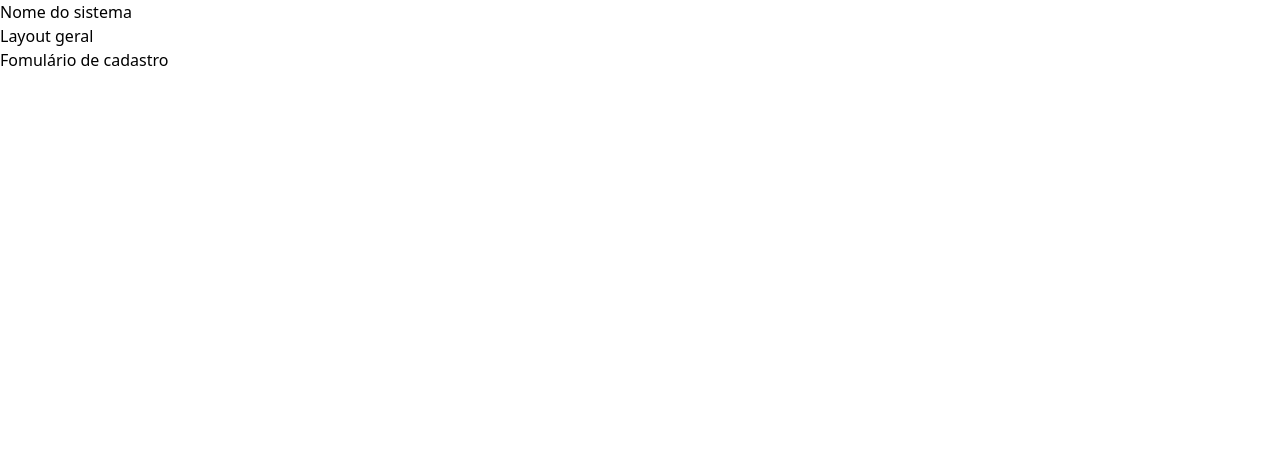
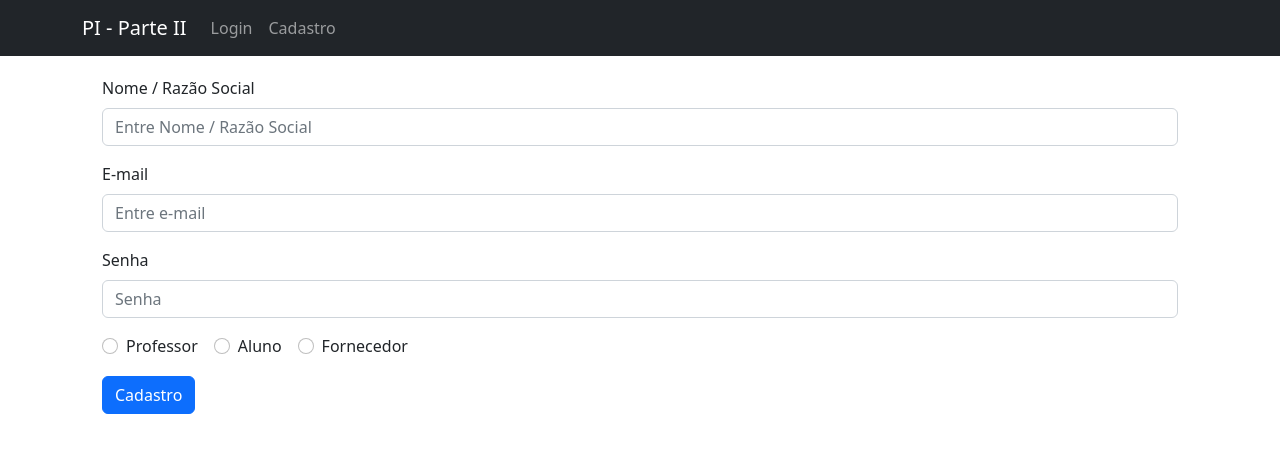
Before and after one commit to solangegamboa/pi-2-entrega, a Next.js app: page /cadastro in a window 1280 px wide. Shown: the top 452 px of the page. Built offline with nearby package versions, Linux system fonts and the light colour scheme.

Commit message:
menu - cadastro - rotas

```diff
--- a/app/cadastro/page.tsx
+++ b/app/cadastro/page.tsx
@@ -1,5 +1,13 @@
+'use client'
 import React from "react";
+import Formulario from "../components/Formularios/Formulario";
+import { Container } from "react-bootstrap";
 
 export default function Page() {
-    return <h1>Fomulário de cadastro</h1>;
+    return (
+        <Container>
+            <Formulario tipo={"cadastro"} />
+        </Container>
+
+    )
 }
--- /dev/null
+++ b/app/components/Formularios/Formulario.tsx
@@ -0,0 +1,61 @@
+'use client'
+import { useRouter } from 'next/navigation';
+import Button from 'react-bootstrap/Button';
+import Form from 'react-bootstrap/Form';
+import './style.css';
+import RadioBtn from './RadioBtn';
+
+function Formulario(props) {
+    return (props.tipo === 'login') ? Login() : Cadastro()
+}
+
+function Login() {
+    const router = useRouter();
+    return (
+        <Form className='form'>
+            <Form.Group className="mb-3" controlId="formBasicEmail">
+                <Form.Label>E-mail</Form.Label>
+                <Form.Control type="email" placeholder="Entre com seu e-mail" />
+            </Form.Group>
+
+            <Form.Group className="mb-3" controlId="formBasicPassword">
+                <Form.Label>Senha</Form.Label>
+                <Form.Control type="password" placeholder="Password" />
+            </Form.Group>
+
+            <Button variant="primary" type="submit" onClick={() => router.push('/dashboard')}>
+                Login
+            </Button>
+        </Form >
+    );
+}
+
+function Cadastro() {
+    const router = useRouter();
+    return (
+        <Form>
+            <Form.Group className="mb-3" controlId="formBasicName">
+                <Form.Label>Nome / Razão Social</Form.Label>
+                <Form.Control type="text" placeholder="Entre Nome / Razão Social" />
+            </Form.Group>
+
+            <Form.Group className="mb-3" controlId="formBasicEmail">
+                <Form.Label>E-mail</Form.Label>
+                <Form.Control type="email" placeholder="Entre e-mail" />
+            </Form.Group>
+
+            <Form.Group className="mb-3" controlId="formBasicPassword">
+                <Form.Label>Senha</Form.Label>
+                <Form.Control type="text" placeholder="Senha" />
+            </Form.Group>
+
+            <RadioBtn></RadioBtn>
+
+            <Button variant="primary" type="submit" onClick={() => router.push('/dashboard')}>
+                Cadastro
+            </Button>
+        </Form>
+    );
+}
+
+export default Formulario;
--- /dev/null
+++ b/app/components/Formularios/RadioBtn.tsx
@@ -0,0 +1,75 @@
+'use client'
+import { useState } from "react";
+import { Form } from "react-bootstrap";
+
+export default function RadioBtn() {
+    const [pessoa, setPessoa] = useState("");
+
+    /**
+    *
+    * - Fornecedor
+    * Nome fantasia
+    * CNPJ
+    */
+
+    return (
+        <div>
+            <div key={`inline-radio`} className="mb-3">
+                <Form.Check inline label="Professor" name="pessoa" type='radio' id={`inline-radio-1`} value="professor" checked={pessoa === 'professor'} onChange={(e) => setPessoa(e.currentTarget.value)} />
+                <Form.Check inline label="Aluno" name="pessoa" type='radio' id={`inline-radio-2`} value="aluno" checked={pessoa === 'aluno'} onChange={(e) => setPessoa(e.currentTarget.value)} />
+                <Form.Check inline label="Fornecedor" name="pessoa" type='radio' id={`inline-radio-3`} value="fornecedor" checked={pessoa === 'fornecedor'} onChange={(e) => setPessoa(e.currentTarget.value)} />
+            </div>
+
+            <div className={(pessoa === 'professor' || pessoa === 'aluno') ? "" : "d-none"}>
+                <Form.Group className="mb-3" controlId="formBasicDocument">
+                    <Form.Label>CPF</Form.Label>
+                    <Form.Control type="text" placeholder="CPF" />
+                </Form.Group>
+
+                <Form.Group className="mb-3" controlId="formBasicNascimento">
+                    <Form.Label>Data de nascimento</Form.Label>
+                    <Form.Control type="date" placeholder="" />
+                </Form.Group>
+
+                <Form.Group className="mb-3" controlId="formBasicNascimento">
+                    <Form.Label>Gênero</Form.Label>
+                    <Form.Select arial-label="Data de nascimento">
+                        <option>Selecione...</option>
+                        <option value="feminino">Feminino</option>
+                        <option value="masculino">Masculino</option>
+                        <option value="nao-declarar">Não declarar</option>
+                    </Form.Select>
+                </Form.Group>
+
+                <Form.Group className="mb-3" controlId="formBasicMatricula">
+                    <Form.Label>Matrícula na Instituição</Form.Label>
+                    <Form.Control type="text" placeholder="Matrícula" />
+                </Form.Group>
+            </div>
+
+            <div className={(pessoa === 'aluno') ? "" : "d-none"}>
+                <Form.Group className="mb-3" controlId="formBasicAno">
+                    <Form.Label>Ano de ingresso</Form.Label>
+                    <Form.Control type="text" placeholder="Ano de Ingresso" />
+                </Form.Group>
+
+                <Form.Group className="mb-3" controlId="formBasicCurso">
+                    <Form.Label>Curso</Form.Label>
+                    <Form.Control type="text" placeholder="Curso" />
+                </Form.Group>
+            </div>
+
+            <div className={(pessoa === 'fornecedor') ? "" : "d-none"}>
+                <Form.Group className="mb-3" controlId="formBasicNomeFantasia">
+                    <Form.Label>Nome Fantasia</Form.Label>
+                    <Form.Control type="text" placeholder="Nome Fantasia" />
+                </Form.Group>
+
+                <Form.Group className="mb-3" controlId="formBasicCNPJ">
+                    <Form.Label>CNPJ</Form.Label>
+                    <Form.Control type="text" placeholder="CNPJ" />
+                </Form.Group>
+            </div>
+        </div>
+    )
+}
--- /dev/null
+++ b/app/components/Formularios/style.css
@@ -0,0 +1,3 @@
+form {
+    padding: 20px;
+}
--- /dev/null
+++ b/app/components/Nav.tsx
@@ -0,0 +1,18 @@
+'use client'
+import { Container, Nav, Navbar } from 'react-bootstrap';
+
+function NavGeral() {
+    return (
+        <Navbar bg="dark" variant="dark">
+            <Container>
+                <Navbar.Brand href="/">PI - Parte II</Navbar.Brand>
+                <Nav className="me-auto">
+                    <Nav.Link href="/">Login</Nav.Link>
+                    <Nav.Link href="/cadastro">Cadastro</Nav.Link>
+                </Nav>
+            </Container>
+        </Navbar>
+    );
+}
+
+export default NavGeral;
--- a/app/dashboard/layout.tsx
+++ /dev/null
@@ -1,17 +0,0 @@
-import Link from "next/link";
-import React from "react";
-
-export default function RootLayout({ children }) {
-    return (
-        <html lang="en">
-            <head>
-                <title>Projeto Integrador - 2</title>
-            </head>
-            <body>
-                menu lateral
-                <Link href="/dashboard"></Link>
-                {children}
-            </body>
-        </html>
-    );
-}
--- a/app/dashboard/page.tsx
+++ b/app/dashboard/page.tsx
@@ -1,8 +1,11 @@
+'use client'
 import Link from "next/link";
 import React from "react";
+import { Container } from "react-bootstrap";
 
 export default function Page() {
     return (
+        <Container fluid>
             <nav>
                 <ul>
                     <li><Link href="/dashboard/aluno">Aluno</Link></li>
@@ -10,5 +13,7 @@ export default function Page() {
                     <li><Link href="/dashboard/fornecedor">Fornecedor</Link></li>
                 </ul>
             </nav>
+        </Container>
+
     )
 }
--- a/app/layout.tsx
+++ b/app/layout.tsx
@@ -1,5 +1,7 @@
 import React from "react";
 import './globals.css';
+import 'bootstrap/dist/css/bootstrap.min.css'
+import NavGeral from "./components/Nav";
 
 export const metadata = {
     title: 'Projeto Integrador - 2',
@@ -14,8 +16,7 @@ export default function RootLayout({
     return (
         <html lang="pt-BR">
             <body>
-                <header>Nome do sistema</header>
-                Layout geral
+                <NavGeral></NavGeral>
                 {children}
             </body>
         </html>
--- a/app/page.tsx
+++ b/app/page.tsx
@@ -1,16 +1,14 @@
+'use client'
 import Link from "next/link";
 import React from "react";
+import Formulario from "./components/Formularios/Formulario";
+import { Container } from "react-bootstrap";
+import NavGeral from "./components/Nav";
 
 export default function Page() {
     return (
-        <section>
-            Escolher página
-            <ul>
-                {/* <li><Link href="/login">Login</Link></li> */}
-                <li><Link href="/cadastro">Cadastro</Link></li>
-                <li><Link href="/dashboard">Dashboard</Link></li>
-            </ul>
-        </section>
-
+        <Container>
+            <Formulario tipo={"login"} />
+        </Container>
     )
 }
--- a/package.json
+++ b/package.json
@@ -1,9 +1,11 @@
 {
   "dependencies": {
     "@tailwindcss/forms": "^0.5.3",
+    "bootstrap": "^5.2.3",
     "eslint-config-next": "^13.3.2",
     "next": "^13.3.2",
     "react": "^18.2.0",
+    "react-bootstrap": "^2.7.4",
     "react-dom": "^18.2.0"
   },
   "scripts": {
```
Also changed, not shown: 1 other file (tests, documents, lock files or other folders). Lines whose indentation alone changed are shown as unchanged.
